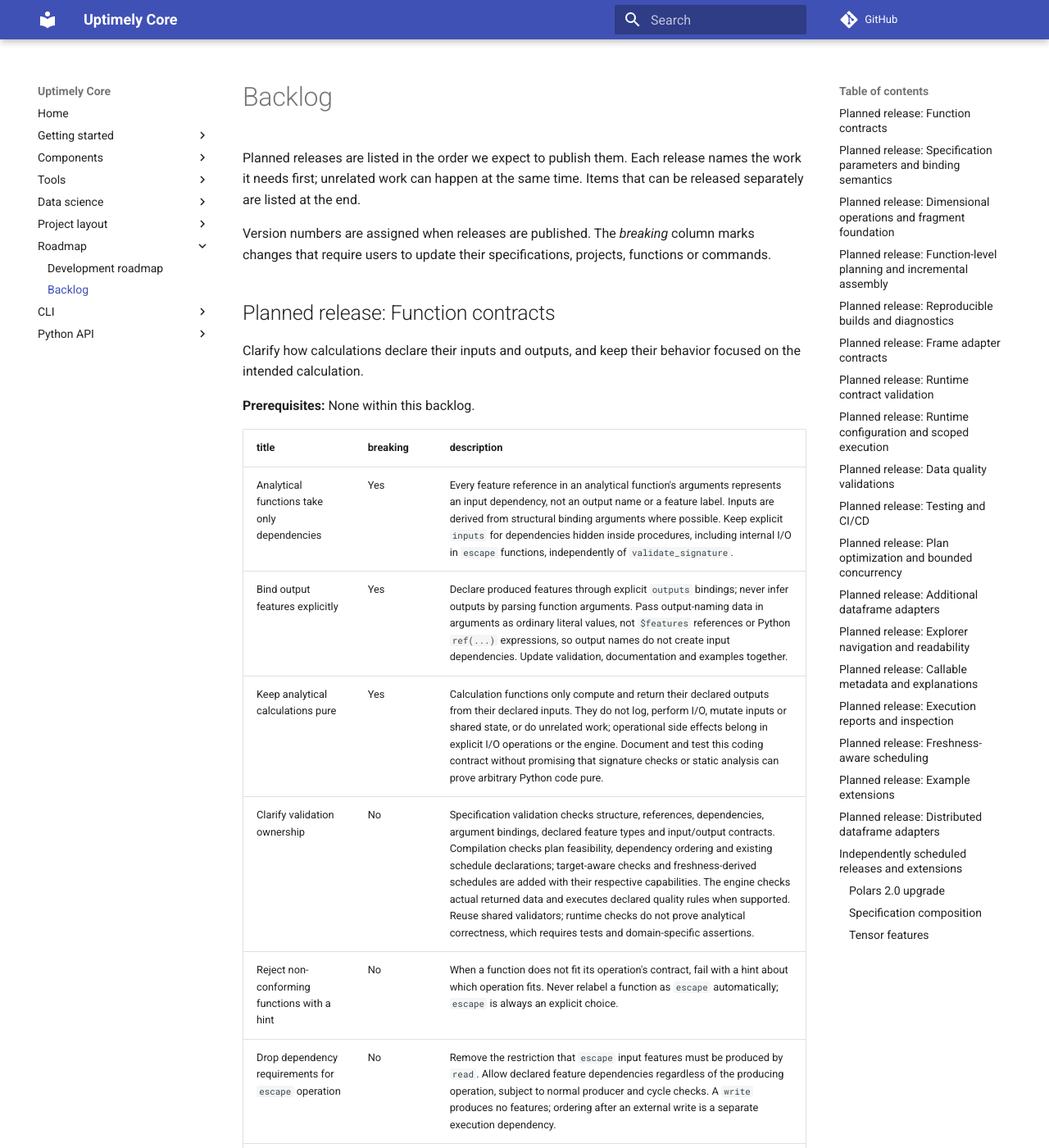
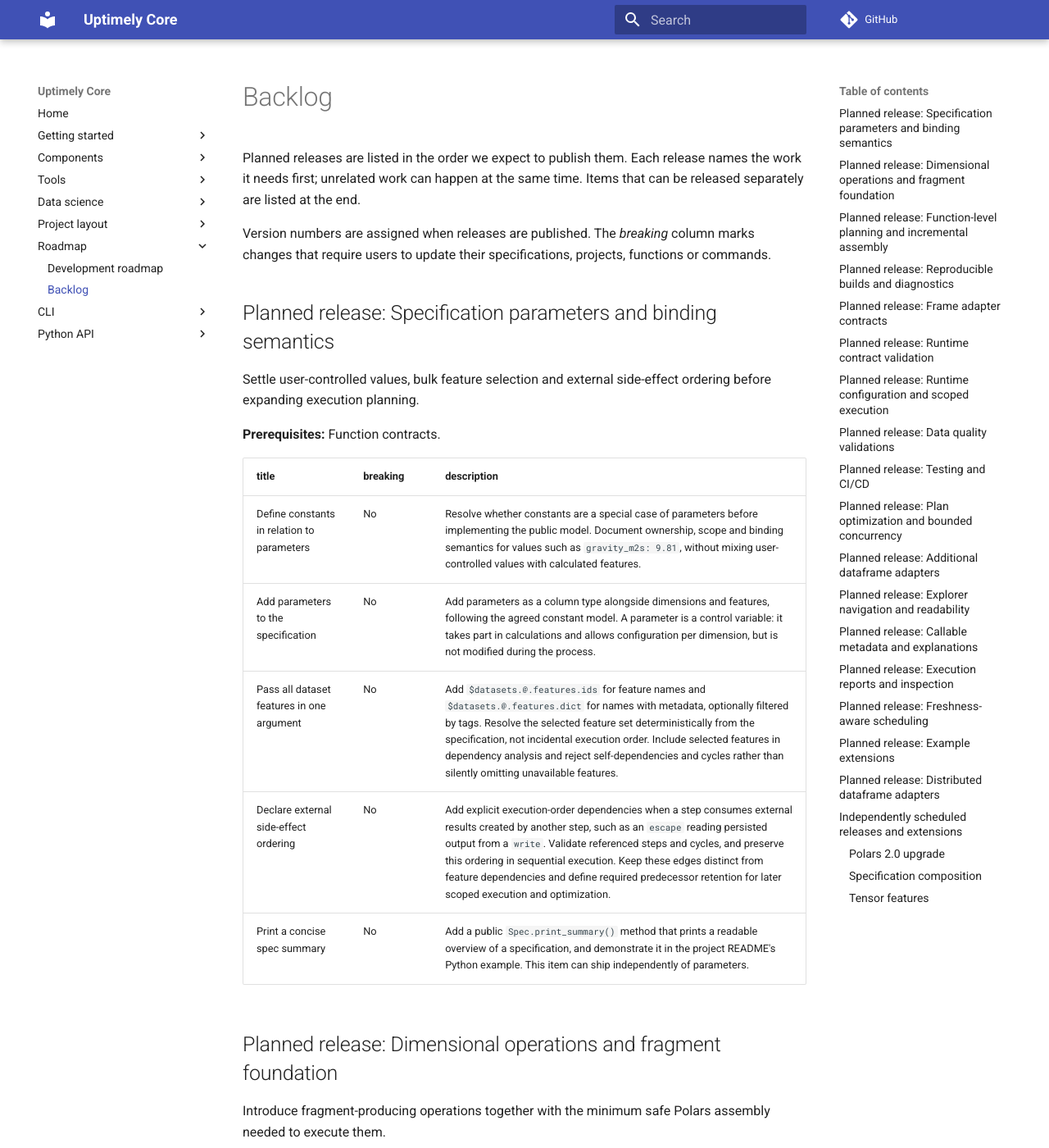
Before and after one commit to uptimely-ai/uptimely-core, an MkDocs documentation site: the page built from docs/roadmap/backlog.md, in a window 1280 px wide and 1400 px high. Shown: the whole window at 82% size. Built offline with MkDocs 1.6.1 and Material for MkDocs 9.7.7, drawn with Linux system fonts in a browser that asks for light colours; comment, search, counter and statistics services are not loaded; some of the changed text lies outside the part shown.

Commit message:
Remove completed contract backlog items

```diff
--- a/docs/roadmap/backlog.md
+++ b/docs/roadmap/backlog.md
@@ -7,23 +7,6 @@ time. Items that can be released separately are listed at the end.
 Version numbers are assigned when releases are published. The *breaking*
 column marks changes that require users to update their specifications,
 projects, functions or commands.
-
-## Planned release: Function contracts
-
-Clarify how calculations declare their inputs and outputs, and keep their
-behavior focused on the intended calculation.
-
-**Prerequisites:** None within this backlog.
-
-| title | breaking | description |
-|---|---|---|
-| Analytical functions take only dependencies | Yes | Every feature reference in an analytical function's arguments represents an input dependency, not an output name or a feature label. Inputs are derived from structural binding arguments where possible. Keep explicit `inputs` for dependencies hidden inside procedures, including internal I/O in `escape` functions, independently of `validate_signature`. |
-| Bind output features explicitly | Yes | Declare produced features through explicit `outputs` bindings; never infer outputs by parsing function arguments. Pass output-naming data in arguments as ordinary literal values, not `$features` references or Python `ref(...)` expressions, so output names do not create input dependencies. Update validation, documentation and examples together. |
-| Keep analytical calculations pure | Yes | Calculation functions only compute and return their declared outputs from their declared inputs. They do not log, perform I/O, mutate inputs or shared state, or do unrelated work; operational side effects belong in explicit I/O operations or the engine. Document and test this coding contract without promising that signature checks or static analysis can prove arbitrary Python code pure. |
-| Clarify validation ownership | No | Specification validation checks structure, references, dependencies, argument bindings, declared feature types and input/output contracts. Compilation checks plan feasibility, dependency ordering and existing schedule declarations; target-aware checks and freshness-derived schedules are added with their respective capabilities. The engine checks actual returned data and executes declared quality rules when supported. Reuse shared validators; runtime checks do not prove analytical correctness, which requires tests and domain-specific assertions. |
-| Reject non-conforming functions with a hint | No | When a function does not fit its operation's contract, fail with a hint about which operation fits. Never relabel a function as `escape` automatically; `escape` is always an explicit choice. |
-| Drop dependency requirements for `escape` operation | No | Remove the restriction that `escape` input features must be produced by `read`. Allow declared feature dependencies regardless of the producing operation, subject to normal producer and cycle checks. A `write` produces no features; ordering after an external write is a separate execution dependency. |
-| Warn when unused features are declared | No | Change spec validation so unused declared features produce a warning instead of stopping the build. |
 
 ## Planned release: Specification parameters and binding semantics
 
```
